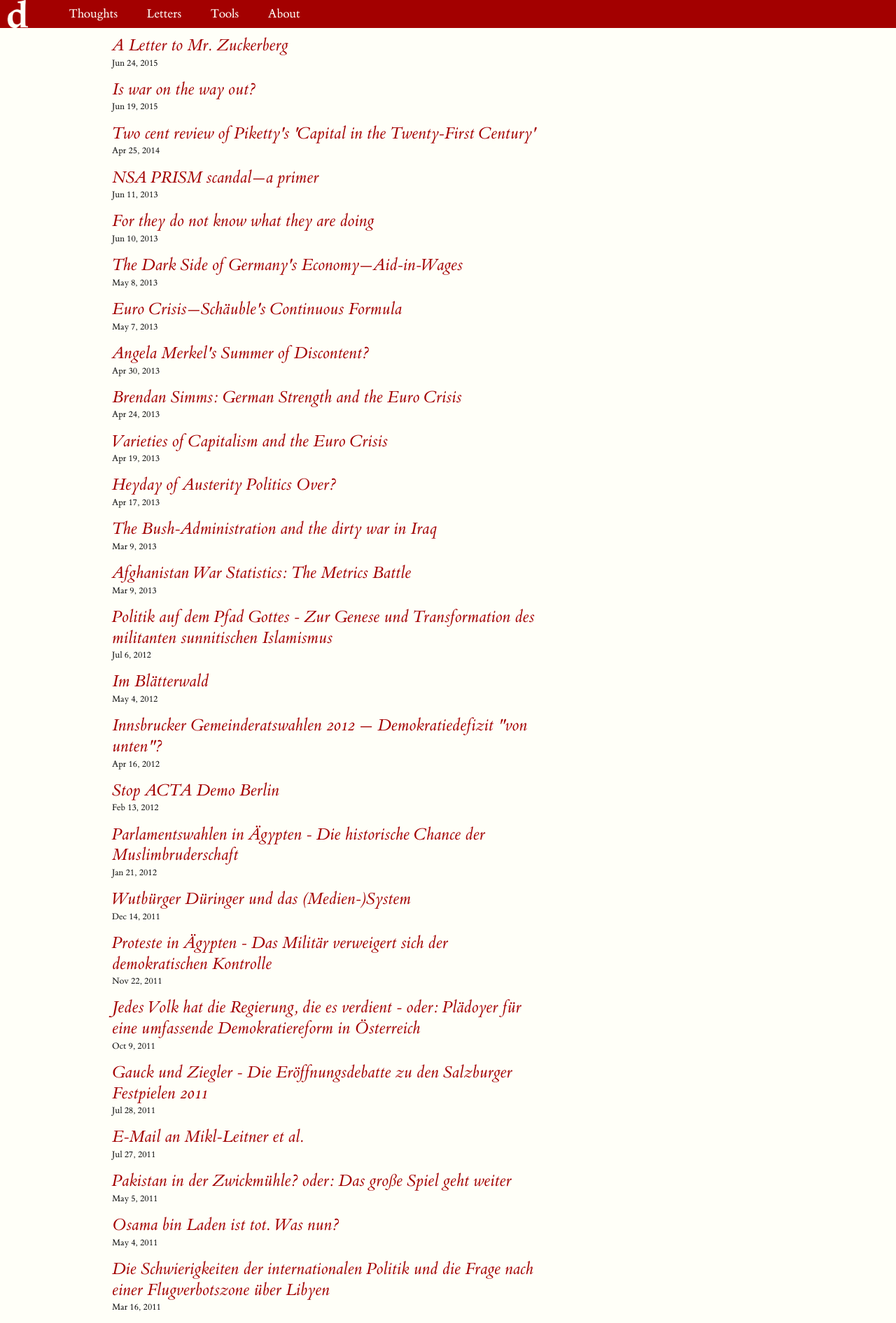
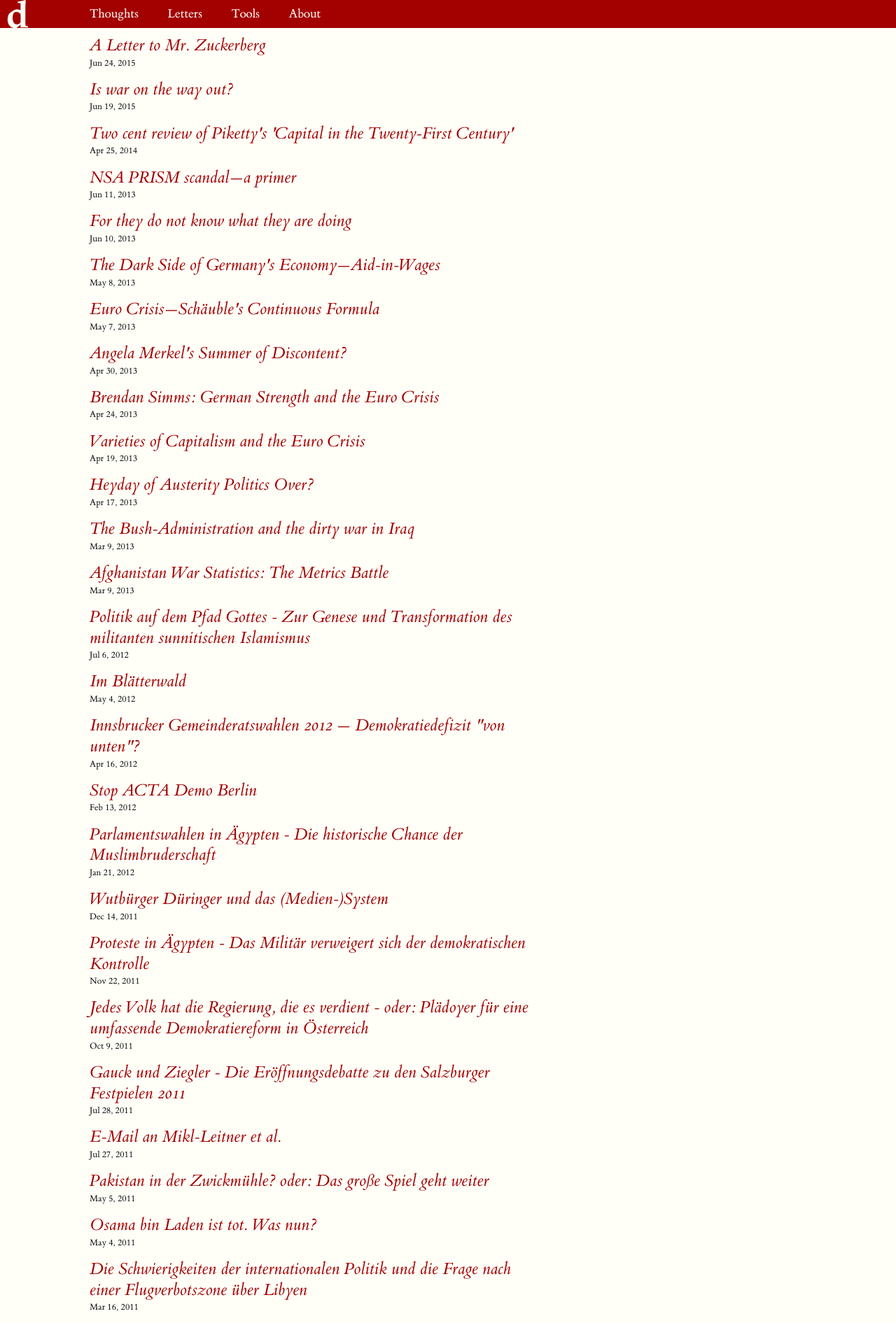
Before and after one commit to mo-tom/bkp, a Jekyll site: the page built from index.html, in a window 1280 px wide. Shown: the top 1891 px of the page at 70% size. Built offline with Jekyll 4.4.1, drawn with Linux system fonts in a browser that asks for light colours.

Commit message:
layout margin left update

```diff
--- a/css/tufte.css
+++ b/css/tufte.css
@@ -111,8 +111,8 @@ html {
   div.home {width: 55%}
   div.post {width: 55%}
   div.footermargin {width: 55%;}
-  .page-content {margin-left: 12.5% !important;}
-  .site-footer {margin-left: 12.5% !important;}
+  .page-content {margin-left: 10% !important;}
+  .site-footer {margin-left: 10% !important;}
 }
 
 @media screen and (min-width: 900px)  {
@@ -204,7 +204,7 @@ div#logo .site-nav {
   position: absolute;
   top: 0;
   padding-top: 0px;
-  margin-left: 12.5%
+  margin-left: 10%
 
 }
 
@@ -230,13 +230,13 @@ div#logo:hover .site-nav, div#logo:focus .site-nav {
   height: 40px;
   width: 40px;
   float: left;
-  margin-right: 20px;
 }
 
 nav.small-site-nav {
+  margin-left: 10%;
   width: 100%;
   height: 40px;
-  display: inline-block;
+  /*display: inline-block;*/
   position: absolute;
   float: left;
 
@@ -250,7 +250,7 @@ nav.small-site-nav {
 a.small-page-link {
   /*margin-top: 2%;
   margin-bottom: 2%;*/
-  padding-left: 3%;
+  padding-right: 3%;
   color: #fffff8;
   font-size: 18px;
 }
@@ -258,7 +258,7 @@ a.small-page-link {
 
 a.site-title {
   /*margin-top: 28px;*/
-  margin-left: 12.5%;
+  margin-left: 10%;
   display: none;
 }
 
@@ -310,7 +310,7 @@ body {
        color: #111;
 }
 
-.page-content { margin-left: 12.5%;
+.page-content { margin-left: 10%;
               }
 
 iframe {
@@ -327,7 +327,7 @@ iframe.googledocs {height: 800px;}
 }
 
 .site-footer {
-  margin-left: 12.5%;
+  margin-left: 10%;
 }
 
 .slender {
@@ -534,8 +534,8 @@ div.footnotes {margin-top: 40px; font-size: 60%;}
 
 img.pimg {
   display: block;
-  margin-left: auto;
-  margin-right: auto
+  /*margin-left: auto;
+  margin-right: auto*/
 }
 
 /*image caption*/
```
Also changed, not shown: 2 other files.
